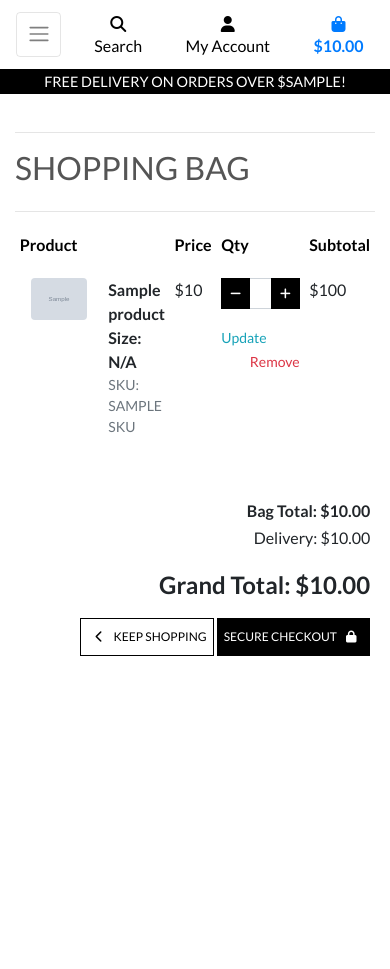
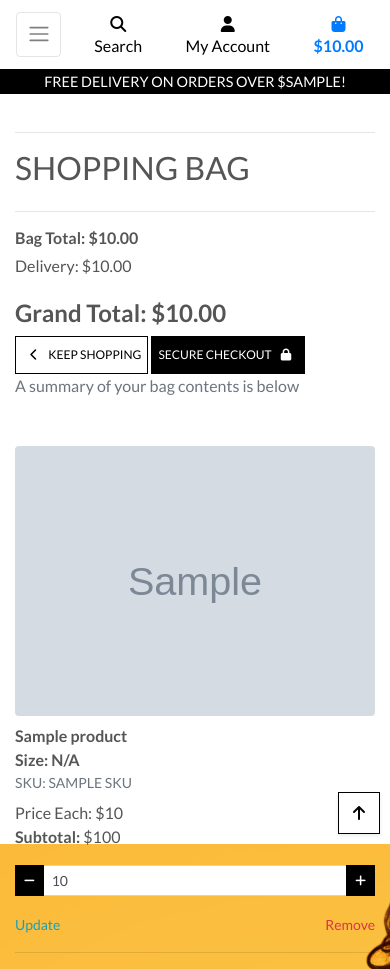
Before and after one commit to Inc21/boutique_ado, a Django app: template bag/templates/bag/bag.html in a window 390 px wide. Before the commit the page ends 656 px from the top, so only its background shows below. Run offline with Django 3.2, Linux system fonts and the light colour scheme; the template is opened without the code that fills it: most values are stand-ins (such as "Sample title", 1, 10 or a date in 2020); grey boxes marked "Sample" are stand-in pictures; some libraries are stand-ins or nearby versions.

Commit message:
Shopping bag refactor + quantyty button fix

```diff
--- /dev/null
+++ b/bag/templates/bag/bag-total.html
@@ -0,0 +1,8 @@
+<h6><strong>Bag Total: ${{ total|floatformat:2 }}</strong></h6>
+<h6>Delivery: ${{ delivery|floatformat:2 }}</h6>
+<h4 class="mt-4"><strong>Grand Total: ${{ grand_total|floatformat:2 }}</strong></h4>
+{% if free_delivery_delta > 0 %}
+    <p class="mb-1 text-danger">
+        You could get free delivery by spending just <strong>${{ free_delivery_delta }}</strong> more!
+    </p>
+{% endif %}
--- a/bag/templates/bag/bag.html
+++ b/bag/templates/bag/bag.html
@@ -25,7 +25,47 @@
         <div class="row">
             <div class="col">
                 {% if bag_items %}
-                    <div class="table-responsive rounded">
+                    <div class="d-block d-md-none">
+                        <div class="row">
+                            <div class="col">
+                                {% include "bag/bag-total.html" %}
+                            </div>
+                        </div>
+                        <div class="row">
+                            <div class="col">
+                                {% include "bag/checkout-button.html" %}
+                                <p class="text-muted mb-5">A summary of your bag contents is below</p>
+                            </div>
+                        </div>
+                        {% for item in bag_items %}
+                            <div class="row">
+                                <div class="col-12 col-sm-6 mb-2">
+                                    {% include "bag/product-image.html" %}
+                                </div>
+                                <div class="col-12 col-sm-6 mb-2">
+                                    {% include "bag/product-info.html" %}
+                                </div>
+                                <div class="col-12 col-sm-6 order-sm-last">
+                                    <p class="my-0">Price Each: ${{ item.product.price }}</p>
+                                    <p><strong>Subtotal: </strong>${{ item.product.price | calc_subtotal:item.quantity }}</p>
+                                </div>
+                                <div class="col-12 col-sm-6">
+                                    {% include "bag/quantity-form.html" %}
+                                </div>
+                            </div>
+                            <div class="row">
+                                <div class="col">
+                                    <hr>
+                                </div>
+                            </div>
+                        {% endfor %}
+                        <div class="btt-button shadow-sm rounded-0 border border-black">
+                            <a class="btt-link d-flex h-100">
+                                <i class="fas fa-arrow-up text-black mx-auto my-auto"></i>
+                            </a>
+                        </div>
+                    </div>
+                    <div class="table-responsive rounded d-none d-md-block">
                         <table class="table table-sm table-borderless">
                             <thead class="text-black">
                                 <tr>
@@ -40,50 +80,16 @@
                             {% for item in bag_items %}
                                 <tr>
                                     <td class="p-3 w-25">
-                                        {% if item.product.image %}
-                                        <img src="{{ item.product.image.url }}" class="img-fluid rounded" alt="{{ item.product.name }}">
-                                        {% else %}
-                                        <img src="{{ MEDIA_URL }}noimage.png" class="img-fluid rounded" alt="{{ item.product.name }}">
-                                        {% endif %}
+                                        {% include "bag/product-image.html" %}
                                     </td>
                                     <td class="py-3">
-                                        <p class="my-0"><strong>{{ item.product.name }}</strong></p>
-                                        <p class="my-0"><strong>Size: {% if item.product.has_sizes %}{{ item.size|upper }}{% else %}N/A{% endif %}</strong></p>
-                                        <p class="my-0 small text-muted">SKU: {{ item.product.sku|upper }}</p>
+                                        {% include "bag/product-info.html" %}
                                     </td>
                                     <td class="py-3">
                                         <p class="my-0">${{ item.product.price }}</p>
                                     </td>
                                     <td class="py-3 w-25">
-                                        <form class="form update-form" action="{% url "adjust_bag" item.item_id %}" method="POST">
-                                            {% csrf_token %}
-                                            <div class="form-group">
-                                                <div class="input-group">
-                                                    <div class="input-group-prepend">
-                                                        <button class="decrement-qty btn btn-sm btn-black rounded-0"
-                                                            data-item_id="{{ item.item_id }}" id="decrement-qty_{{ item.item_id }}">
-                                                            <span>
-                                                                <i class="fas fa-minus fa-sm"></i>
-                                                            </span>
-                                                        </button>
-                                                    </div>
-                                                    <input class="form-control form-control-sm qty_input" type="number" name="quantity" value="{{ item.quantity }}" min="1" max="99" data-item_id="{{ item.item_id }}" id="id_qty_{{ item.item_id }}">
-                                                    <div class="input-group-append">
-                                                        <button class="increment-qty btn btn-sm btn-black rounded-0"
-                                                            data-item_id="{{ item.item_id }}" id="increment-qty_{{ item.item_id }}">
-                                                            <span>
-                                                                <i class="fas fa-plus fa-sm"></i>
-                                                            </span>
-                                                        </button>
-                                                    </div>
-                                                    {% if item.product.has_sizes %}
-                                                        <input type="hidden" name="product_size" value="{{ item.size }}">
-                                                    {% endif %}
-                                                </div>
-                                            </div>
-                                        </form>
-                                        <a class="update-link text-info"><small>Update</small></a>
-                                        <a class="remove-item text-danger float-right" id="remove_{{ item.item_id }}" data-product_size="{{ item.size }}"><small>Remove</small></a>
+                                        {% include "bag/quantity-form.html" %}
                                     </td>
                                     <td class="py-3">
                                         <p class="my-0">${{ item.product.price | calc_subtotal:item.quantity }}</p>
@@ -92,30 +98,12 @@
                             {% endfor %}
                             <tr>
                                 <td colspan="5" class="pt-5 text-right">
-                                    <h6><strong>Bag Total: ${{ total|floatformat:2 }}</strong></h6>
-                                    <h6>Delivery: ${{ delivery|floatformat:2 }}</h6>
-                                    <h4 class="mt-4"><strong>Grand Total: ${{ grand_total|floatformat:2 }}</strong></h4>
-                                    {% if free_delivery_delta > 0 %}
-                                        <p class="mb-1 text-danger">
-                                            You could get free delivery by spending just <strong>${{ free_delivery_delta }}</strong> more!
-                                        </p>
-                                    {% endif %}
+                                    {% include "bag/bag-total.html" %}
                                 </td>
                             </tr>
                             <tr>
                                 <td colspan="5" class="text-right">
-                                    <a href="{% url 'products' %}" class="btn btn-outline-black rounded-0 btn-lg">
-                                        <span class="icon">
-                                            <i class="fas fa-chevron-left"></i>
-                                        </span>
-                                        <span class="text-uppercase">Keep Shopping</span>
-                                    </a>
-                                    <a href="{% url "checkout" %}" class="btn btn-black rounded-0 btn-lg">
-                                        <span class="text-uppercase">Secure Checkout</span>
-                                        <span class="icon">
-                                            <i class="fas fa-lock"></i>
-                                        </span>
-                                    </a>
+                                    {% include "bag/checkout-button.html" %}
                                 </td>
                             </tr>
                         </table>
@@ -136,6 +124,14 @@
 
 {% block post_load_js %}
 {{ block.super }}
+
+<script type="text/javascript">
+    // Back to top button
+    $('.btt-link').click(function(e) {
+        window.scrollTo(0, 0);
+    })
+</script>
+
 {% include "products/includes/quantity_input_script.html" %}
 
 <script type="text/javascript">
--- /dev/null
+++ b/bag/templates/bag/checkout-button.html
@@ -0,0 +1,12 @@
+<a href="{% url 'products' %}" class="btn btn-outline-black rounded-0 btn-lg">
+    <span class="icon">
+        <i class="fas fa-chevron-left"></i>
+    </span>
+    <span class="text-uppercase">Keep Shopping</span>
+</a>
+<a href="{% url "checkout" %}" class="btn btn-black rounded-0 btn-lg">
+    <span class="text-uppercase">Secure Checkout</span>
+    <span class="icon">
+        <i class="fas fa-lock"></i>
+    </span>
+</a>
--- /dev/null
+++ b/bag/templates/bag/product-image.html
@@ -0,0 +1,5 @@
+{% if item.product.image %}
+<img src="{{ item.product.image.url }}" class="img-fluid rounded" alt="{{ item.product.name }}">
+{% else %}
+<img src="{{ MEDIA_URL }}noimage.png" class="img-fluid rounded" alt="{{ item.product.name }}">
+{% endif %}
--- /dev/null
+++ b/bag/templates/bag/product-info.html
@@ -0,0 +1,3 @@
+<p class="my-0"><strong>{{ item.product.name }}</strong></p>
+<p class="my-0"><strong>Size: {% if item.product.has_sizes %}{{ item.size|upper }}{% else %}N/A{% endif %}</strong></p>
+<p class="my-0 small text-muted">SKU: {{ item.product.sku|upper }}</p>
--- /dev/null
+++ b/bag/templates/bag/quantity-form.html
@@ -0,0 +1,29 @@
+<form class="form update-form" action="{% url "adjust_bag" item.item_id %}" method="POST">
+    {% csrf_token %}
+    <div class="form-group">
+        <div class="input-group">
+            <div class="input-group-prepend">
+                <button class="decrement-qty_{{ item.item_id }} decrement-qty btn btn-sm btn-black rounded-0"
+                    data-item_id="{{ item.item_id }}">
+                    <span>
+                        <i class="fas fa-minus fa-sm"></i>
+                    </span>
+                </button>
+            </div>
+            <input class="form-control form-control-sm qty_input" type="number" name="quantity" value="{{ item.quantity }}" min="1" max="99" data-item_id="{{ item.item_id }}" id="id_qty_{{ item.item_id }}">
+            <div class="input-group-append">
+                <button class="increment-qty_{{ item.item_id }} increment-qty btn btn-sm btn-black rounded-0"
+                    data-item_id="{{ item.item_id }}">
+                    <span>
+                        <i class="fas fa-plus fa-sm"></i>
+                    </span>
+                </button>
+            </div>
+            {% if item.product.has_sizes %}
+                <input type="hidden" name="product_size" value="{{ item.size }}">
+            {% endif %}
+        </div>
+    </div>
+</form>
+<a class="update-link text-info"><small>Update</small></a>
+<a class="remove-item text-danger float-right" id="remove_{{ item.item_id }}" data-product_size="{{ item.size }}"><small>Remove</small></a>
--- a/products/templates/products/includes/quantity_input_script.html
+++ b/products/templates/products/includes/quantity_input_script.html
@@ -3,8 +3,8 @@
         var currentValue = parseInt($(`#id_qty_${itemId}`).val());
         var minusDisabled = currentValue < 2;
         var plusDisabled = currentValue > 98;
-        $(`#decrement-qty_${itemId}`).prop('disabled', minusDisabled);
-        $(`#increment-qty_${itemId}`).prop('disabled', plusDisabled);
+        $(`.decrement-qty_${itemId}`).prop('disabled', minusDisabled);
+        $(`.increment-qty_${itemId}`).prop('disabled', plusDisabled);
     }
 
     var allQtyInputs = $('.qty_input');
--- a/products/templates/products/products.html
+++ b/products/templates/products/products.html
@@ -134,7 +134,9 @@
 
 {% block post_load_js %}
     {{ block.super }}
+
     <script type="text/javascript">
+        // Back to top button
         $('.btt-link').click(function(e) {
             window.scrollTo(0, 0);
         })
```
